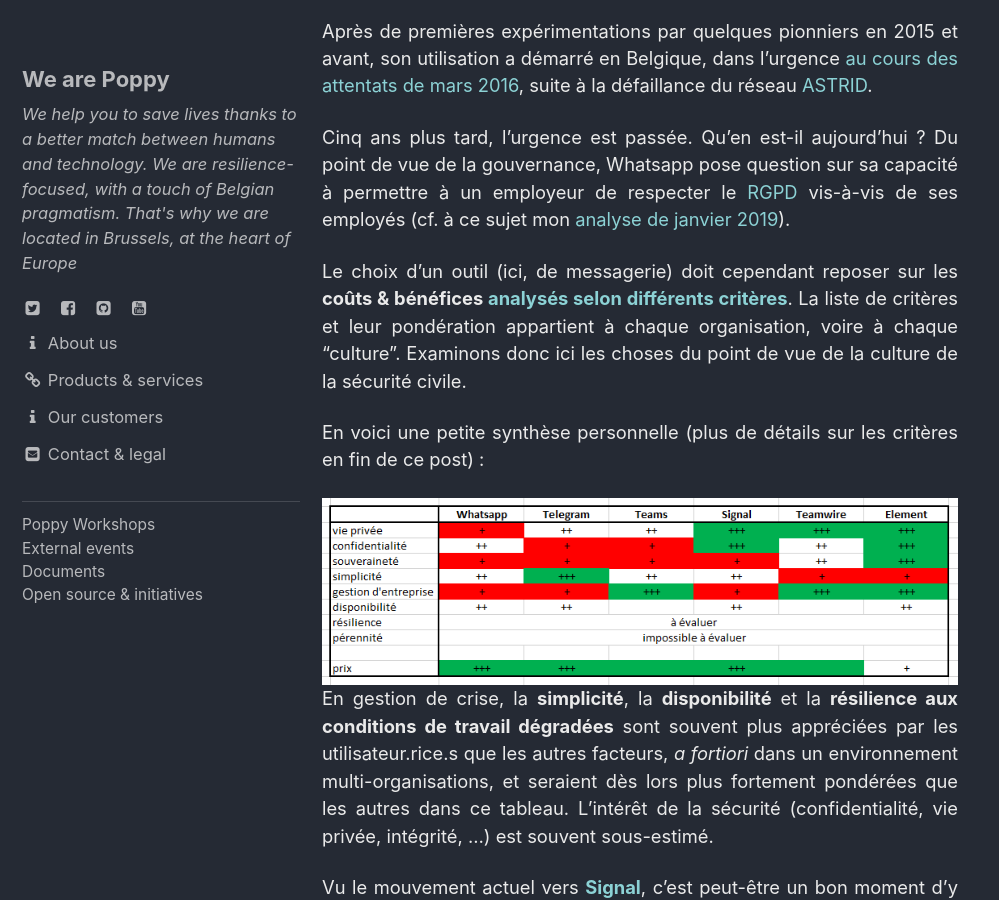
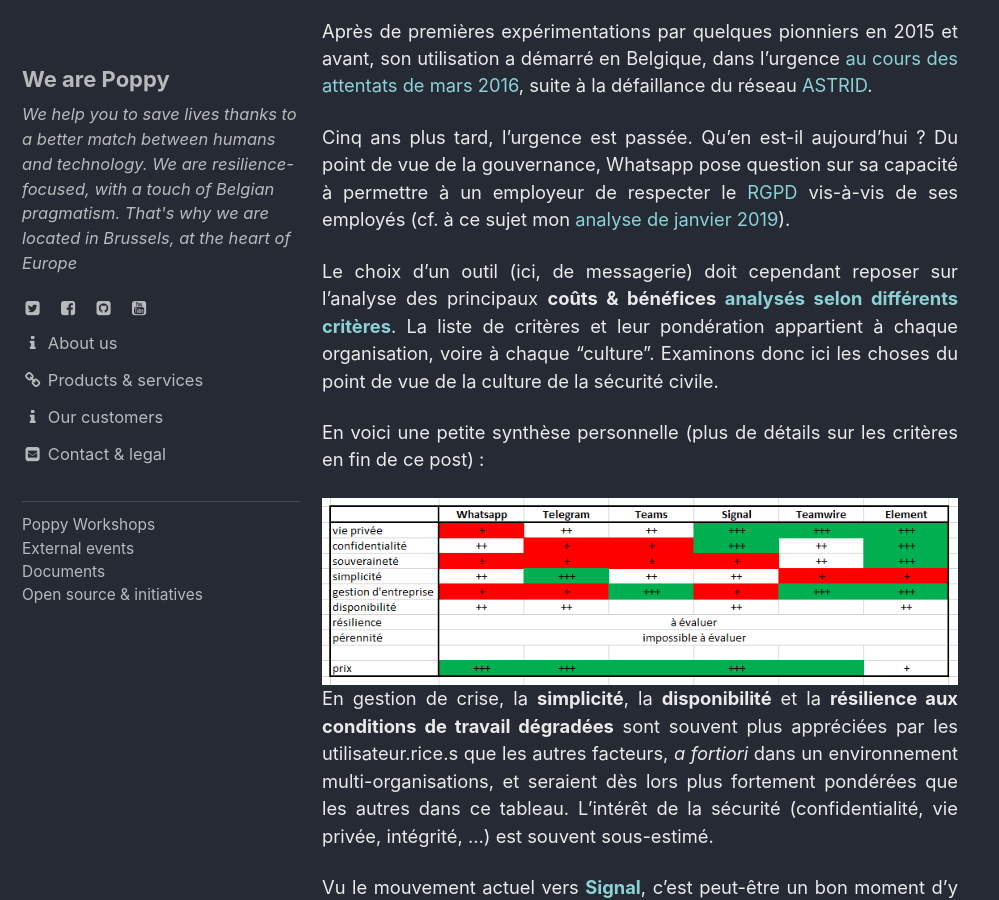
Before and after one commit to ccloquet/ccloquet.github.io, a Jekyll site: the page built from _posts/2021-01-12-signal_pour_la_securite_civile.md, in a window 1280 px wide and 900 px high, scrolled down 414 px. Shown: the whole window, without its empty margins (0-999 px from the left). Built offline with Jekyll 4.4.1, drawn with Linux system fonts in a browser that asks for light colours; cached includes are drawn as plain includes.

Commit message:
Update 2021-01-12-signal_pour_la_securite_civile.md

```diff
--- a/_posts/2021-01-12-signal_pour_la_securite_civile.md
+++ b/_posts/2021-01-12-signal_pour_la_securite_civile.md
@@ -12,7 +12,7 @@ Après de premières expérimentations par quelques pionniers en 2015 et avant,
 
 Cinq ans plus tard, l'urgence est passée. Qu'en est-il aujourd'hui ? Du point de vue de la gouvernance, Whatsapp pose question sur sa capacité à permettre à un employeur de respecter le [RGPD](https://fr.wikipedia.org/wiki/R%C3%A8glement_g%C3%A9n%C3%A9ral_sur_la_protection_des_donn%C3%A9es) vis-à-vis de ses employés (cf. à ce sujet mon <a href='https://blog.my-poppy.eu/Whatsapp'>analyse de janvier 2019</a>).
 
-Le choix d'un outil (ici, de messagerie) doit cependant reposer sur les **coûts & bénéfices [analysés selon différents critères](https://blog.my-poppy.eu/decider)**. La liste de critères et leur pondération appartient à chaque organisation, voire à chaque "culture".
+Le choix d'un outil (ici, de messagerie) doit cependant reposer sur l'analyse des principaux **coûts & bénéfices [analysés selon différents critères](https://blog.my-poppy.eu/decider)**. La liste de critères et leur pondération appartient à chaque organisation, voire à chaque "culture".
 Examinons donc ici les choses du point de vue de la culture de la sécurité civile.
 
 En voici une petite synthèse personnelle (plus de détails sur les critères en fin de ce post) :
```
